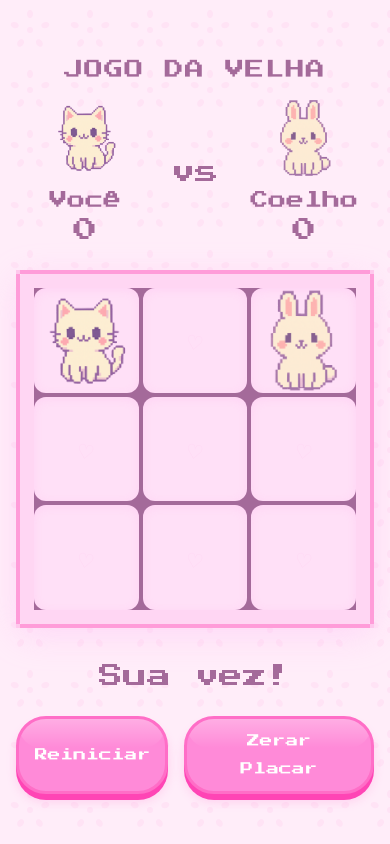
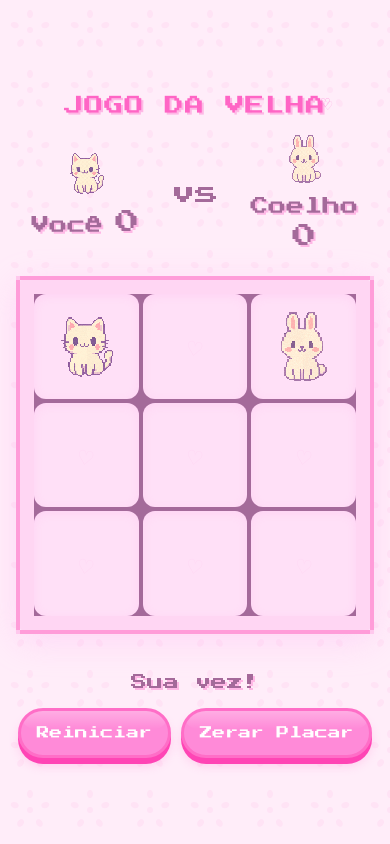
Before and after one commit to giannycabral/jogo-da-velha, a plain HTML site: page index.html in a window 390 px wide. Both pictures are taken after a click on the element 86 px from the left and 340 px from the top of the page. Drawn offline with nearby package versions, Linux system fonts and the light colour scheme.

Commit message:
Melhore o visual e a funcionalidade do jogo: tamanhos de ícones atualizados, favicon adicionado, lógica de jogo aprimorada com efeitos de celebração e elementos de interface do usuário refinados para melhor experiência do usuário.

```diff
--- a/css/style.css
+++ b/css/style.css
@@ -127,6 +127,68 @@ body {
             border: 2px solid #ff65c5;
         }
 
+        .cell:hover:not(.occupied)::before {
+            opacity: 1;
+            animation: twinkle 1s infinite alternate;
+        }
+
+        .cell:hover:not(.occupied)::after {
+            opacity: 0.5;
+            font-size: 24px;
+            transform: rotate(0deg);
+        }
+
+        @keyframes twinkle {
+            0% { opacity: 0.3; }
+            100% { opacity: 1; }
+        }
+
+        .cell.occupied {
+            cursor: not-allowed;
+        }
+
+        .cell .game-icon {
+            width: 70%;
+            height: 70%;
+            image-rendering: pixelated;
+            object-fit: contain;
+        }
+
+        /* Torna as imagens do placar responsivas */
+        .score-icon {
+            image-rendering: pixelated;
+            max-width: 100%;
+            height: auto;
+        }
+
+        @media (max-width: 480px) {
+            .score-icon {
+                width: 50px !important;
+                height: 50px !important;
+            }
+        }
+
+        /* Estilo para a mensagem de status kawaii */
+        .status-message {
+            text-shadow: 2px 2px #ffb8e6;
+            position: relative;
+            display: inline-block;
+        }
+
+        h1.status-message {
+            color: #ff65c5;
+            position: relative;
+            display: inline-block;
+        }
+
+        h1.status-message::after {
+            content: '♡';
+            font-size: 0.5em;
+            position: absolute;
+            top: -0.5em;
+            right: -0.5em;
+            color: #ff8ad8;
+            animation: pulse 1.5s infinite alternate;
         }
 
         @keyframes pulse {
@@ -152,6 +214,30 @@ body {
 
         #status::after {
             right: -1.5em;
+        }
+
+        /* Ajusta o layout do sistema de pontuação */
+        .flex {
+            display: flex;
+        }
+
+        .w-full {
+            width: 100%;
+        }
+
+        @media (max-width: 480px) {
+            #status::before, #status::after {
+                display: none;
+            }
+
+            .flex.justify-center.gap-4 {
+                gap: 10px !important;
+            }
+
+            #status {
+                font-size: 1rem !important;
+                margin-bottom: 10px !important;
+            }
         }
 
         /* Estilo para o botão kawaii */
@@ -189,10 +275,26 @@ body {
             box-shadow: 0 2px 0 #ff45b5, 0 4px 6px rgba(255, 138, 216, 0.3);
         }
 
-        /* Modal de vitória kawaii */
+        /* Modal de vitória mais responsivo */
         #winner-modal {
             transition: all 0.5s ease-in-out;
             z-index: 1000;
+        }
+
+        #winner-modal .pixel-border {
+            max-width: 90vw;
+            width: 100%;
+            box-sizing: border-box;
+        }
+
+        @media (max-width: 480px) {
+            #winner-message {
+                font-size: 1.2rem !important;
+            }
+
+            .trophy {
+                transform: scale(0.8);
+            }
         }
 
         .trophy {
```
